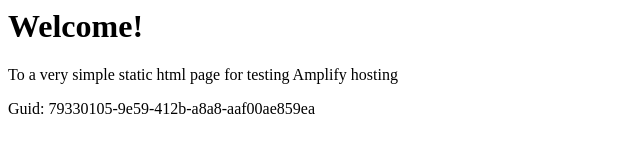
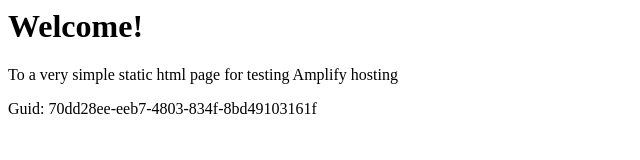
Before and after one commit to aws-aemilia-kix/Github-PR-Commit-Integration-Test-DoNotTouch-Gith-BKMSSQOA-v1-preprod-ap-northeast-3, a website: page src/index.html in a window 1280 px wide. Shown: the full height of the page, 0-640 px from the left. Drawn offline with Linux system fonts and the light colour scheme.

Commit message:
commit from integ tests

```diff
--- a/src/index.html
+++ b/src/index.html
@@ -12,6 +12,6 @@
 <body>
     <h1>Welcome!</h1>
     <p>To a very simple static html page for testing Amplify hosting</p>
-    <p>Guid: 79330105-9e59-412b-a8a8-aaf00ae859ea</p></body>
+    <p>Guid: 70dd28ee-eeb7-4803-834f-8bd49103161f</p></body>
 
 </html>
```
